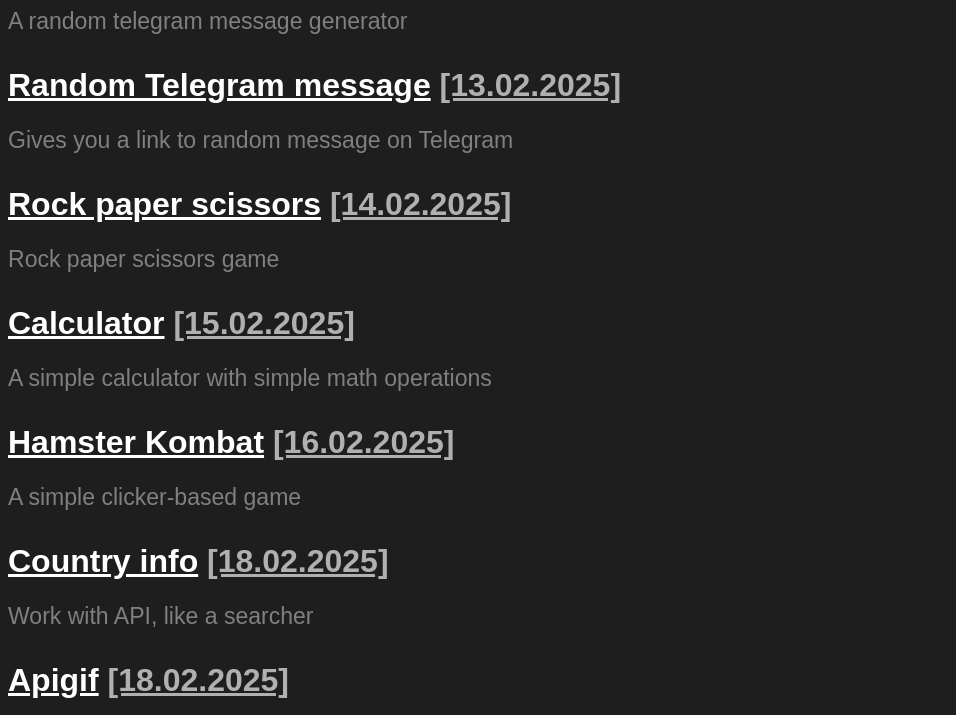
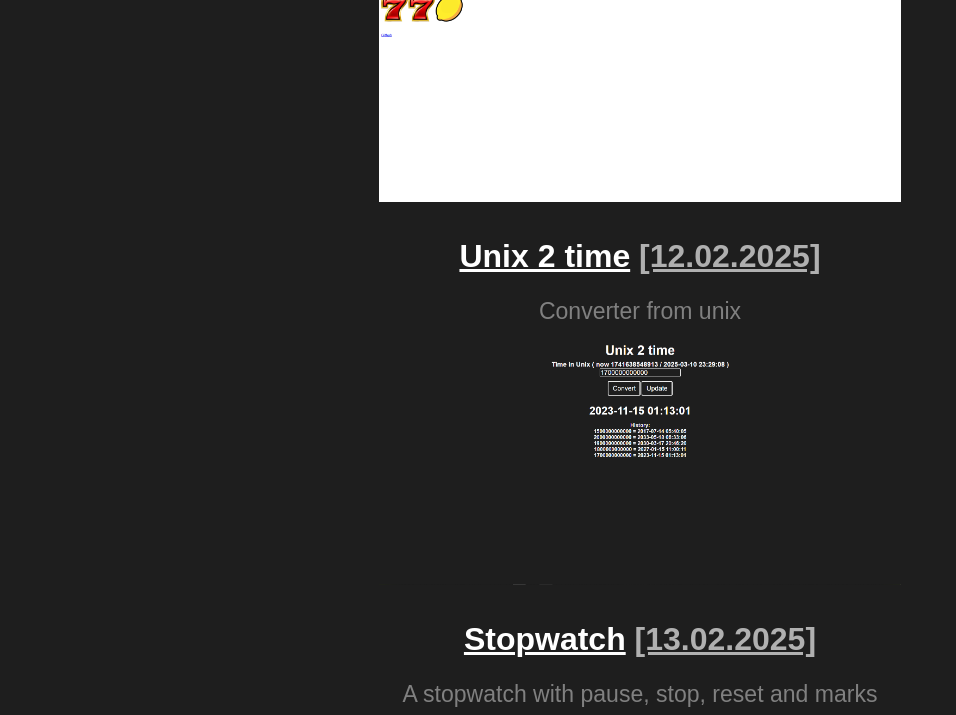
Before and after one commit to hexique/my-projects, a plain HTML site: page index.html in a window 1280 px wide. Shown: the part 647-1362 px from the top of the page, without its empty margins (0-956 px from the left). Drawn offline with Linux system fonts and the light colour scheme.

Commit message:
Added pictures
Added pictures, centralized

```diff
--- a/index.js
+++ b/index.js
@@ -15,11 +15,7 @@
     url: "https://hexique.github.io/stopwatch/",
     date: "13.02.2025",
     desc: "A stopwatch with pause, stop, reset and marks",
-    } , {name: "Random Telegram message",
-    url: "https://hexique.github.io/randomtg/",
-    date: "13.02.2025",
-    desc: "A random telegram message generator",
-    } , {name: "Random Telegram message",
+    }, {name: "Random Telegram message",
     url: "https://hexique.github.io/randomtg/",
     date: "13.02.2025",
     desc: "Gives you a link to random message on Telegram",
@@ -51,13 +47,19 @@
 ];
 
 for(let i=0; i<sites.length; i++){
+    const img = document.createElement("img");
     const title = document.createElement("h3");
     const desc = document.createElement("p");
 
     title.innerHTML = `<a href=${sites[i].url} target="_blank">${sites[i].name}</a> <a class="date" href=https://github.com/hexique/${sites[i].url.split('/')[3]} target="_blank">[${sites[i].date}]</a>`;
     desc.innerHTML = `<p>${sites[i].desc}</p></a>`;
+    img.src = `img/${i}.png`;
+    img.alt = `Image №${i}: ${sites[i].name}`;
+    img.height = `250`
+
     document.body.append(title);
     document.body.append(desc);
+    document.body.append(img);
 }
 /* <h3><a href="https://hexique.github.io/unix2time/">Unix 2 time</a> [10.02.2025]</h3>
 <p>Converter from unix</p> */
--- a/style.css
+++ b/style.css
@@ -1,5 +1,6 @@
 body{
   background-color: #1e1e1e;
+  text-align: center;
 }
 
 a{
```
Also changed, not shown: img/0.png (added), img/1.png (added), img/10.png (added), img/2.png (added), img/3.png (added), img/4.png (added), img/5.png (added), img/6.png (added), img/7.png (added), img/8.png (added), img/9.png (added).
